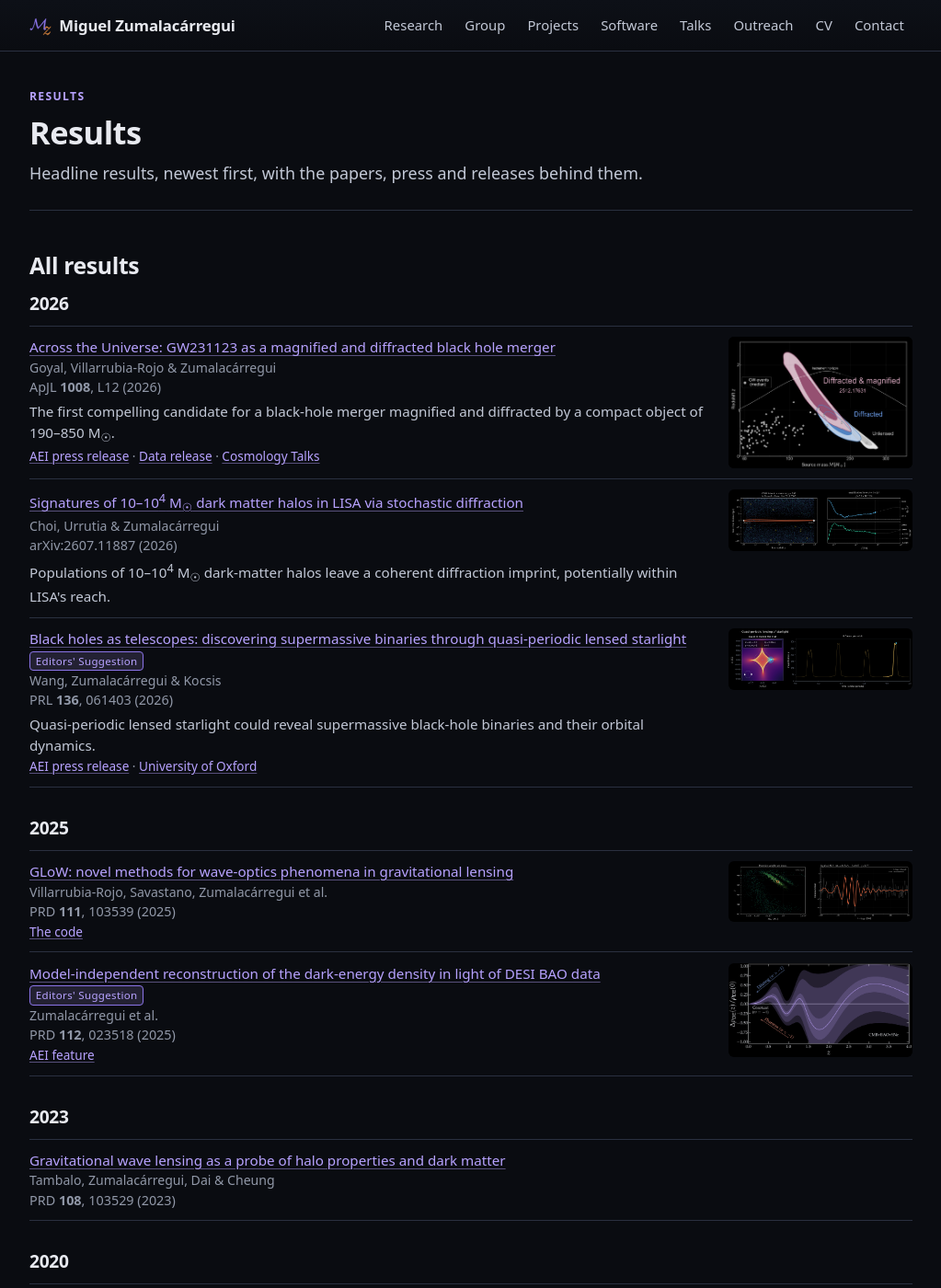
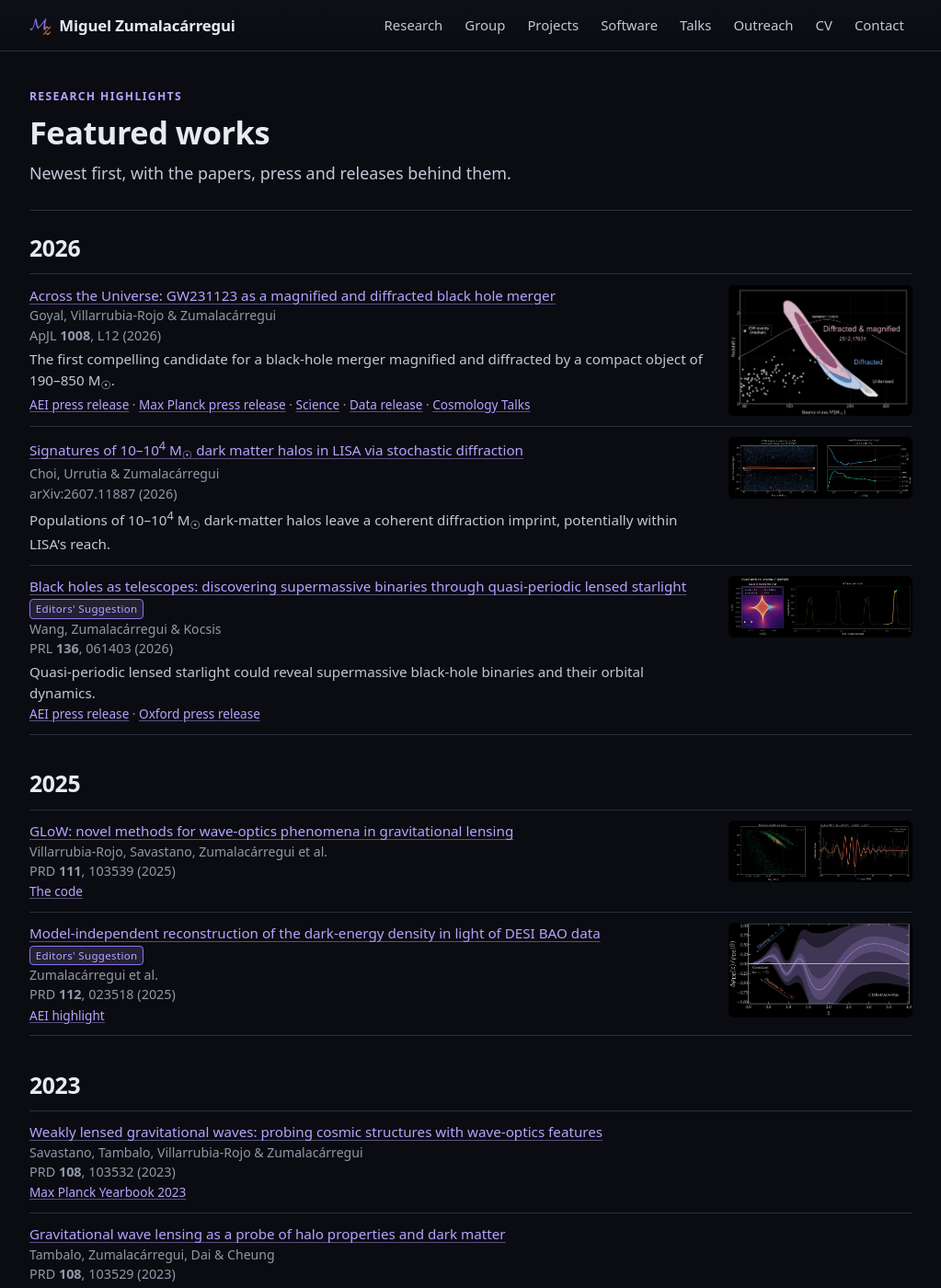
Before and after one commit to miguelzuma/miguelzuma.github.io, a Jekyll site: the page built from results.html, in a window 1280 px wide and 1400 px high. Shown: the whole window at 92% size, without its empty margins (128-1151 px from the left). Built offline with Jekyll 4.4.1, drawn with Linux system fonts in a browser that asks for light colours; some of the changed text lies outside the part shown.

Commit message:
Featured works: retitle the page, and say what each link is
"Results" becomes "Featured works" under the eyebrow "Research highlights",
and the lede opens on "Newest first". The years now carry the h2 level and
each anchors itself, so the page needs no wrapper heading above them.

Link labels now name what they are. A university issuing a press release and
an institute running a research highlight are different things, and "University
of Oxford" told the reader neither. The 2020 lensing paper had an AEI
highlight rather than a press release, and is labeled so.

More of the coverage that mattered: the Max Planck release and the Science
feature on GW231123, Forbes on the 2020 paper, Wired and New Scientist on the
supernova limit, Wired alongside Quanta on dark energy after GW170817.

Adds the 2023 weak-lensing paper, Savastano, Tambalo, Villarrubia-Rojo &
Zumalacárregui, PRD 108, 103532, featured in the Max Planck Yearbook 2023.

Co-Authored-By: Claude Opus 5 <noreply@anthropic.com>
Claude-Session: https://claude.ai/code/session_01E2ZbXszK9qt9svKVxU5Yrt

```diff
--- a/_data/results.yml
+++ b/_data/results.yml
@@ -28,8 +28,11 @@
 #   tags      optional [{text, accent}]. Two is the working number: the
 #             facility or object first, with accent: true, then the method.
 #   links     optional [{text, url}], shown in the archive entry only -- the
-#             press release, the data release, the talk. Keep it to the few
-#             that a reader would follow; the full coverage is on outreach.html.
+#             press releases, the notable coverage, the data release, the talk.
+#             Say what each one is: an institution issuing a press release and
+#             an institution running a research highlight are different things,
+#             and "University of Oxford" tells the reader neither. The full
+#             coverage stays on outreach.html.
 #   figure    optional. One representative plot or animation for this result,
 #             shown as a thumbnail on results.html. Not a media library: a
 #             result that has no figure worth showing simply omits it, and a
@@ -70,6 +73,10 @@
   links:
     - text: "AEI press release"
       url: "https://www.aei.mpg.de/1490509/do-black-holes-pretend-to-have-large-masses"
+    - text: "Max Planck press release"
+      url: "https://www.mpg.de/26940743/do-black-holes-pretend-to-have-large-masses"
+    - text: "Science"
+      url: "https://www.science.org/content/article/extreme-black-hole-merger-may-be-cosmic-illusion"
     - text: "Data release"
       url: "https://github.com/glow-astro/GW231123_lensing_PLS"
     - text: "Cosmology Talks"
@@ -126,7 +133,7 @@
   links:
     - text: "AEI press release"
       url: "https://www.aei.mpg.de/1407139/new-method-could-reveal-hidden-supermassive-black-hole-binaries"
-    - text: "University of Oxford"
+    - text: "Oxford press release"
       url: "https://www.physics.ox.ac.uk/news/new-method-could-reveal-hidden-supermassive-black-hole-binaries"
   # The home page's hero. Its width and height are the video's own 1560x520:
   # the markup this replaced declared 960x540, which reserved the wrong shape
@@ -174,7 +181,7 @@
   reference: "PRD <strong>112</strong>, 023518 (2025)"
   badge: "Editors' Suggestion"
   links:
-    - text: "AEI feature"
+    - text: "AEI highlight"
       url: "https://www.aei.mpg.de/1260854/a-model-independent-reconstruction-of-dark-energy-through-the-universe-s-history"
   figure:
     kind: image
@@ -182,6 +189,17 @@
     width: 1200
     height: 615
     alt: "Reconstructed change in the dark-energy density relative to its present value, as a function of redshift, with confidence bands that widen with redshift and remain consistent with zero."
+
+- id: weak-lensing-structures
+  date: 2023-11-22
+  title: "Weakly lensed gravitational waves"
+  full_title: "Weakly lensed gravitational waves: probing cosmic structures with wave-optics features"
+  url: "https://inspirehep.net/literature/2667175"
+  authors: "Savastano, Tambalo, Villarrubia-Rojo &amp; Zumalacárregui"
+  reference: "PRD <strong>108</strong>, 103532 (2023)"
+  links:
+    - text: "Max Planck Yearbook 2023"
+      url: "https://www.mpg.de/21438017/aei_jb_2023"
 
 - id: gw-lensing-halos
   date: 2023-11-01
@@ -200,10 +218,12 @@
   reference: "PRD <strong>102</strong>, 124048 (2020)"
   badge: "Editors' Suggestion"
   links:
-    - text: "AEI press release"
+    - text: "AEI highlight"
       url: "https://www.aei.mpg.de/597240/testing-einstein-s-theory-with-lensing-of-gravitational-waves"
-    - text: "University of Chicago"
+    - text: "Chicago press release"
       url: "https://news.uchicago.edu/story/ripples-space-time-could-provide-clues-missing-components-universe"
+    - text: "Forbes"
+      url: "https://www.forbes.com/sites/startswithabang/2020/12/24/how-gravitational-waves-might-wind-up-proving-einstein-wrong"
 
 - id: pbh-sne
   date: 2018-10-01
@@ -216,8 +236,12 @@
   links:
     - text: "APS Viewpoint"
       url: "https://physics.aps.org/articles/v11/97"
-    - text: "UC Berkeley News"
+    - text: "Berkeley press release"
       url: "https://news.berkeley.edu/2018/10/02/black-holes-ruled-out-as-universes-missing-dark-matter/"
+    - text: "Wired"
+      url: "https://www.wired.com/story/for-dark-matter-hunters-out-there-theories-are-catching-on/"
+    - text: "New Scientist"
+      url: "https://www.newscientist.com/article/2156252-ancient-black-holes-ruled-out-as-source-of-all-dark-matter"
   figure:
     kind: image
     src: "/imgs/lensed_crop_cut2_high.jpeg"
@@ -238,3 +262,5 @@
       url: "https://physics.aps.org/articles/v10/134"
     - text: "Quanta Magazine"
       url: "https://www.quantamagazine.org/troubled-times-for-alternatives-to-einsteins-theory-of-gravity-20180430/"
+    - text: "Wired"
+      url: "https://www.wired.com/story/troubled-times-for-alternatives-to-einsteins-theory-of-gravity/"
--- a/_includes/footer.html
+++ b/_includes/footer.html
@@ -33,7 +33,7 @@
           <li><a href="{{ '/talks.html' | relative_url }}">Talks &amp; teaching</a></li>
           <li><a href="{{ '/outreach.html' | relative_url }}">Outreach &amp; press</a></li>
           <li><a href="{{ '/news.html' | relative_url }}">News archive</a></li>
-          <li><a href="{{ '/results.html' | relative_url }}">Results archive</a></li>
+          <li><a href="{{ '/results.html' | relative_url }}">Featured works</a></li>
         </ul>
       </div>
 
--- a/_includes/result-list.html
+++ b/_includes/result-list.html
@@ -1,6 +1,7 @@
 {%- comment -%}
-  The results archive: every entry in _data/results.yml, newest first, under a
-  heading per year. Rendered as a .pubs list, the same markup research.html
+  The archive of featured works: every entry in _data/results.yml, newest
+  first, under a heading per year. The years carry the h2 level because the
+  page has no other structure, and each anchors itself. Rendered as a .pubs list, the same markup research.html
   uses for a paper, so it carries no CSS of its own: .authors and .journal for
   the citation, .badge for a distinction, .feature for the press release, data
   release or talk beside it.
@@ -17,7 +18,7 @@
 {%- assign all_results = site.data.results | sort: 'date' | reverse -%}
 {%- assign years = all_results | group_by_exp: 'r', 'r.date | date: "%Y"' -%}
 {%- for y in years %}
-<h3 class="results-year">{{ y.name }}</h3>
+<h2 class="results-year" id="year-{{ y.name }}">{{ y.name }}</h2>
 <ul class="pubs pubs-stacked">
   {%- for r in y.items %}
   <li id="{{ r.id }}"{% if r.figure %} class="has-thumb"{% endif %}>
--- a/assets/css/main.css
+++ b/assets/css/main.css
@@ -781,10 +781,11 @@ h2 .venn-glyph {
 	color: var(--text-soft);
 }
 
-/* Year heading in the results archive: the .pubs list draws its own top
-   border, so the heading needs room above it rather than a rule of its own. */
-.results-year { margin: 2rem 0 0; }
-.results-year:first-of-type { margin-top: 0.6rem; }
+/* Year heading in the archive of featured works: the .pubs list draws its own
+   top border, so the heading needs room above it rather than a rule of its
+   own. */
+.results-year { margin: 2.4rem 0 0; }
+.results-year:first-of-type { margin-top: 0; }
 
 /* An archive entry that carries a figure. The thumbnail is placed in the right
    column rather than written there, because it comes first in the source: on a
--- a/results.html
+++ b/results.html
@@ -1,11 +1,10 @@
 ---
 layout: page
 nav: results
-title: "Results"
-eyebrow: "Results"
+title: "Featured works"
+eyebrow: "Research highlights"
 lede: >-
-  Headline results, newest first, with the papers, press and releases behind
-  them.
+  Newest first, with the papers, press and releases behind them.
 description: >-
   Selected results from Miguel Zumalacárregui's research on wave-optics
   lensing, dark matter, black holes and tests of gravity, with the papers,
@@ -23,12 +22,13 @@ description: >-
 
   A selection, not a publication list: research.html carries the papers inside
   the argument they belong to, and the complete record is on INSPIRE.
+
+  No wrapper heading: the years are the page's own structure, so
+  result-list.html emits them at the h2 level and each anchors its own year.
 {%- endcomment -%}
-<section class="section" aria-labelledby="all-results-heading">
-  <h2 id="all-results-heading">All results</h2>
-  {% include result-list.html %}
-  <p class="small">
-    These are the results this site highlights. The complete publication
-    record is on <a href="{{ site.author.inspire }}" rel="noopener">INSPIRE-HEP</a>.
-  </p>
-</section>
+{% include result-list.html %}
+
+<p class="small">
+  These are the works this site highlights. The complete publication record is
+  on <a href="{{ site.author.inspire }}" rel="noopener">INSPIRE-HEP</a>.
+</p>
```
